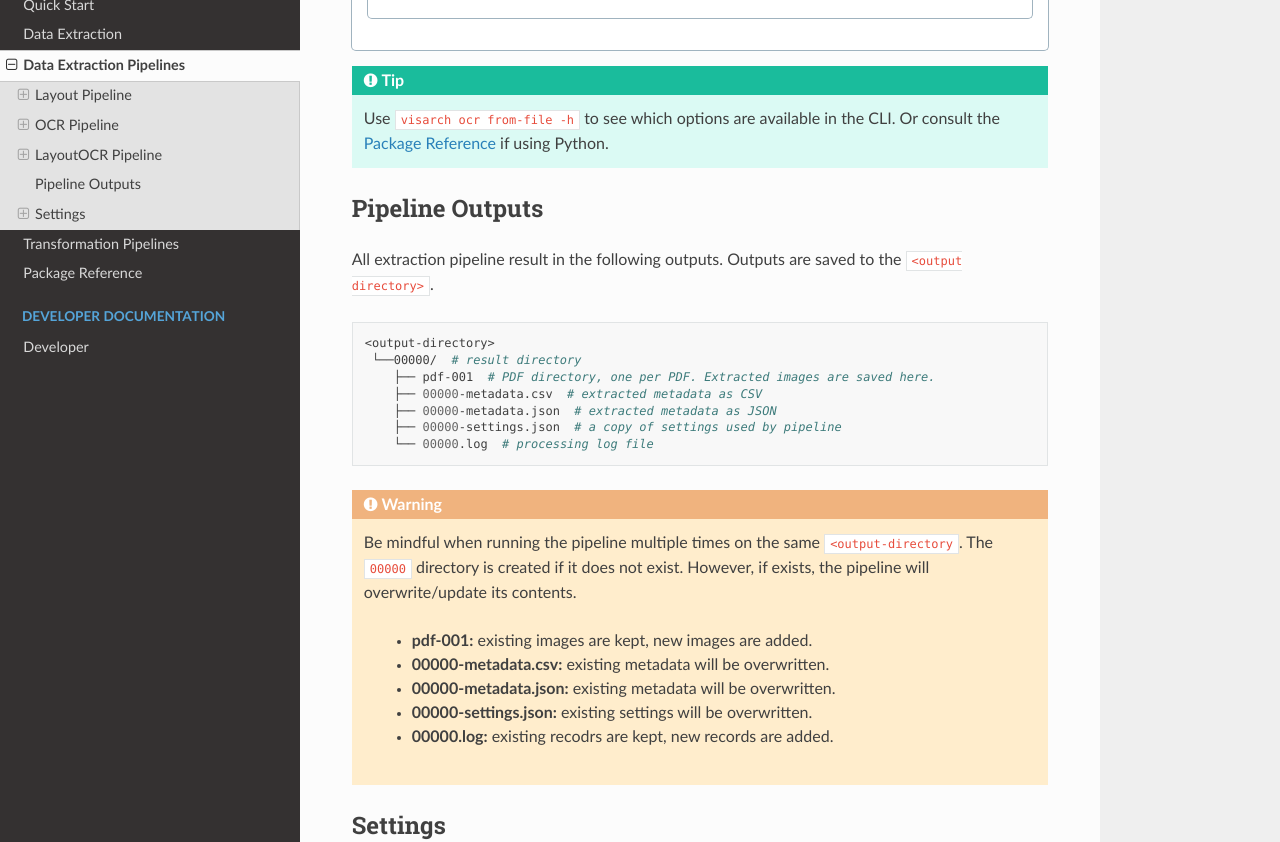
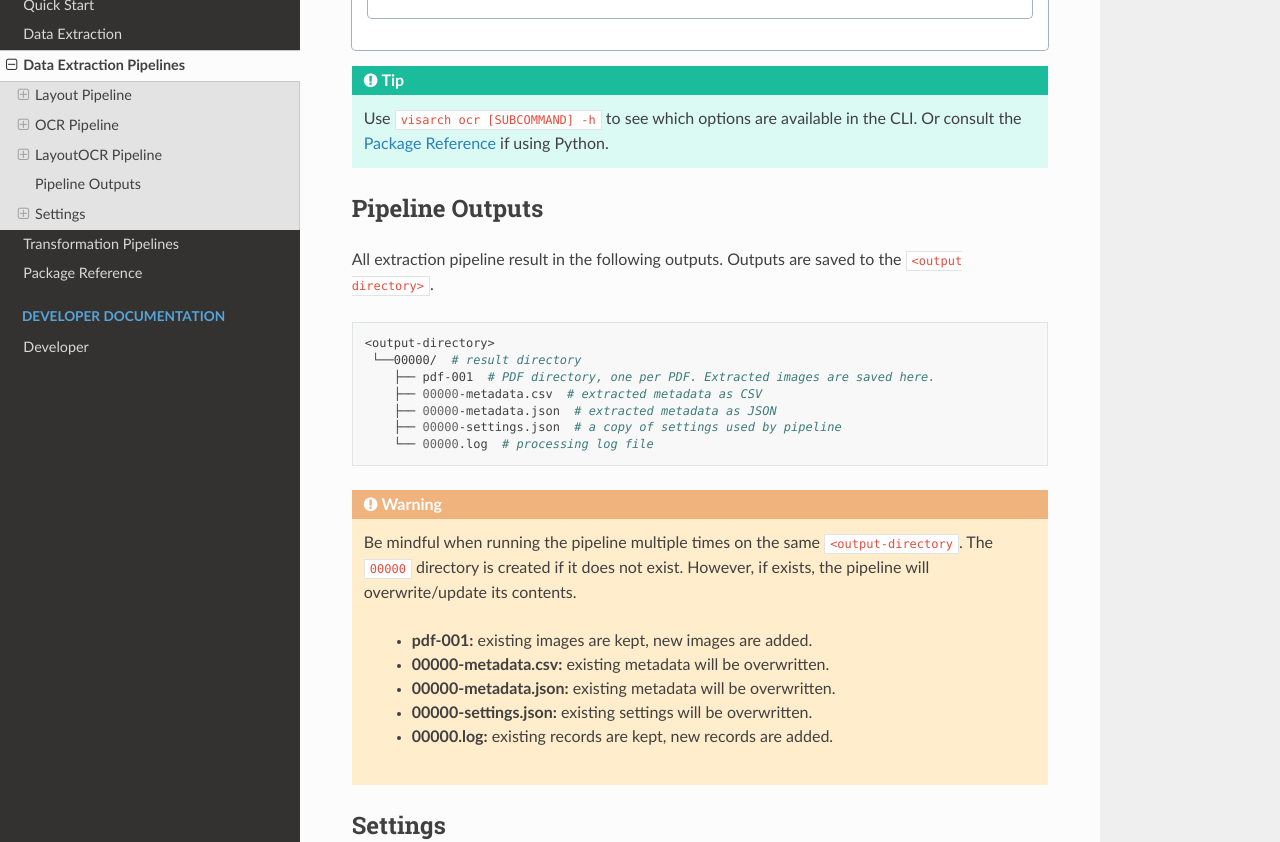
Before and after one commit to AiDAPT-A/VisArchPy, a Sphinx documentation site: the page built from docs/extraction-pipelines.rst, in a window 1280 px wide and 1400 px high, scrolled down 2402 px. Shown: the part 147-989 px from the top of the window. Built offline with Sphinx 7.4.7 and the Read the Docs theme 2.0.0, drawn with Linux system fonts in a browser that asks for light colours; some of the changed text lies outside the part shown.

Commit message:
Fix CLI command in extraction-pipelines.rst

```diff
--- a/docs/extraction-pipelines.rst
+++ b/docs/extraction-pipelines.rst
@@ -55,7 +55,7 @@ The following examples show how to extract images and metadata from PDF files us
 
 
 .. tip::
-    Use ``visarch layout from-file -h`` to see which options are available in the CLI. Or consult the :ref:`python api` if using Python.
+    Use ``visarch layout [SUBCOMMAND] -h`` to see which options are available in the CLI. Or consult the :ref:`python api` if using Python.
 
 
 OCR Pipeline
@@ -107,7 +107,7 @@ The following examples show how to extract images and metadata from PDF files us
 
 
 .. tip::
-    Use ``visarch ocr from-file -h`` to see which options are available in the CLI. Or consult the :ref:`python api` if using Python.
+    Use ``visarch ocr [SUBCOMMAND] -h`` to see which options are available in the CLI. Or consult the :ref:`python api` if using Python.
 
 
 LayoutOCR Pipeline
@@ -159,7 +159,7 @@ The following examples show how to extract images and metadata from PDF files us
 
 
 .. tip::
-    Use ``visarch ocr from-file -h`` to see which options are available in the CLI. Or consult the :ref:`python api` if using Python.
+    Use ``visarch ocr [SUBCOMMAND] -h`` to see which options are available in the CLI. Or consult the :ref:`python api` if using Python.
 
 
 Pipeline Outputs
@@ -185,7 +185,7 @@ All extraction pipeline result in the following outputs. Outputs are saved to th
        * **00000-metadata.csv:**  existing metadata will be overwritten.
        * **00000-metadata.json:**  existing metadata will be overwritten.
        * **00000-settings.json:**  existing settings will be overwritten.
-       * **00000.log:** existing recodrs are kept, new records are added.
+       * **00000.log:** existing records are kept, new records are added.
 
 
 Settings
```
